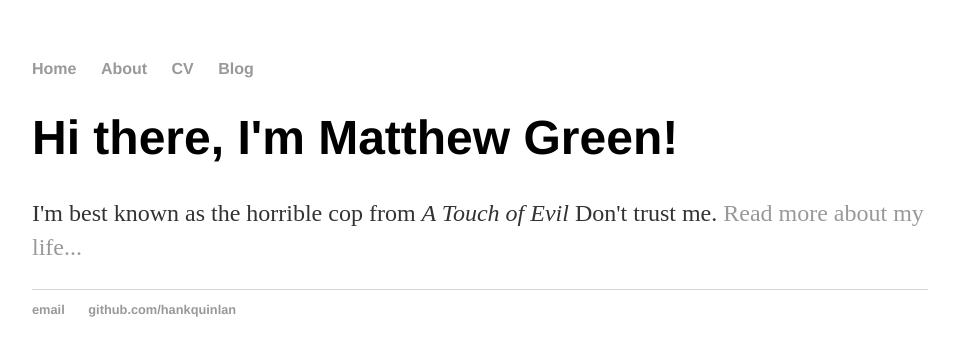
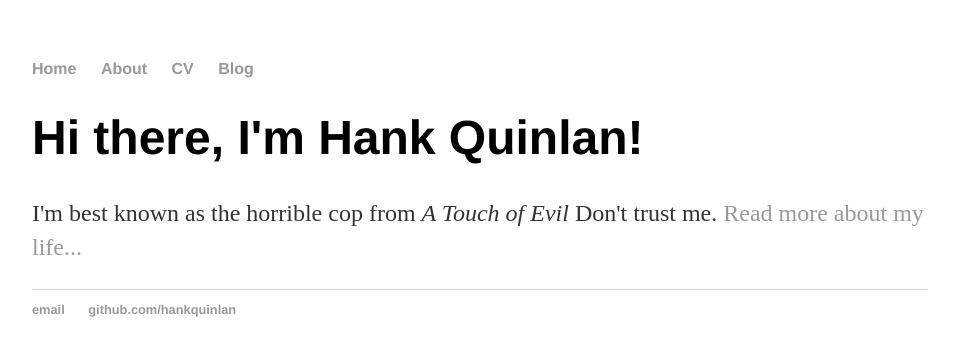
Before and after one commit to TechnoTrumpet/TechnoTrumpet.github.io, a Jekyll site: the page built from index.html, in a window 1280 px wide. Shown: the top 356 px of the page, without its empty margins (160-1115 px from the left). Built offline with Jekyll 4.4.1, drawn with Linux system fonts in a browser that asks for light colours.

Commit message:
Update index.html

```diff
--- a/index.html
+++ b/index.html
@@ -1,30 +1,8 @@
-<!DOCTYPE html>
-<html>
-	<head>
-		<title>Matthew Green, Tech Enthuisiast </title>
-		<!-- link to main stylesheet -->
-		<link rel="stylesheet" type="text/css" href="/css/main.css">
-	</head>
-	<body>
-		<nav>
-    		<ul>
-        		<li><a href="/">Home</a></li>
-	        	<li><a href="/about">About</a></li>
-        		<li><a href="/cv">CV</a></li>
-        		<li><a href="/blog">Blog</a></li>
-    		</ul>
-		</nav>
-		<div class="container">
-    		<div class="blurb">
-        		<h1>Hi there, I'm Matthew Green!</h1>
-				<p>I'm best known as the horrible cop from <em>A Touch of Evil</em> Don't trust me. <a href="/about">Read more about my life...</a></p>
-    		</div><!-- /.blurb -->
-		</div><!-- /.container -->
-		<footer>
-    		<ul>
-        		<li><a href="mailto:technotrumpet@outlook.com">email</a></li>
-        		<li><a href="https://github.com/technotrumpet">github.com/hankquinlan</a></li>
-			</ul>
-		</footer>
-	</body>
-</html>
+---
+layout: default
+title: Hank Quinlan, Horrible Cop
+---
+<div class="blurb">
+	<h1>Hi there, I'm Hank Quinlan!</h1>
+	<p>I'm best known as the horrible cop from <em>A Touch of Evil</em> Don't trust me. <a href="/about">Read more about my life...</a></p>
+</div><!-- /.blurb -->
```
